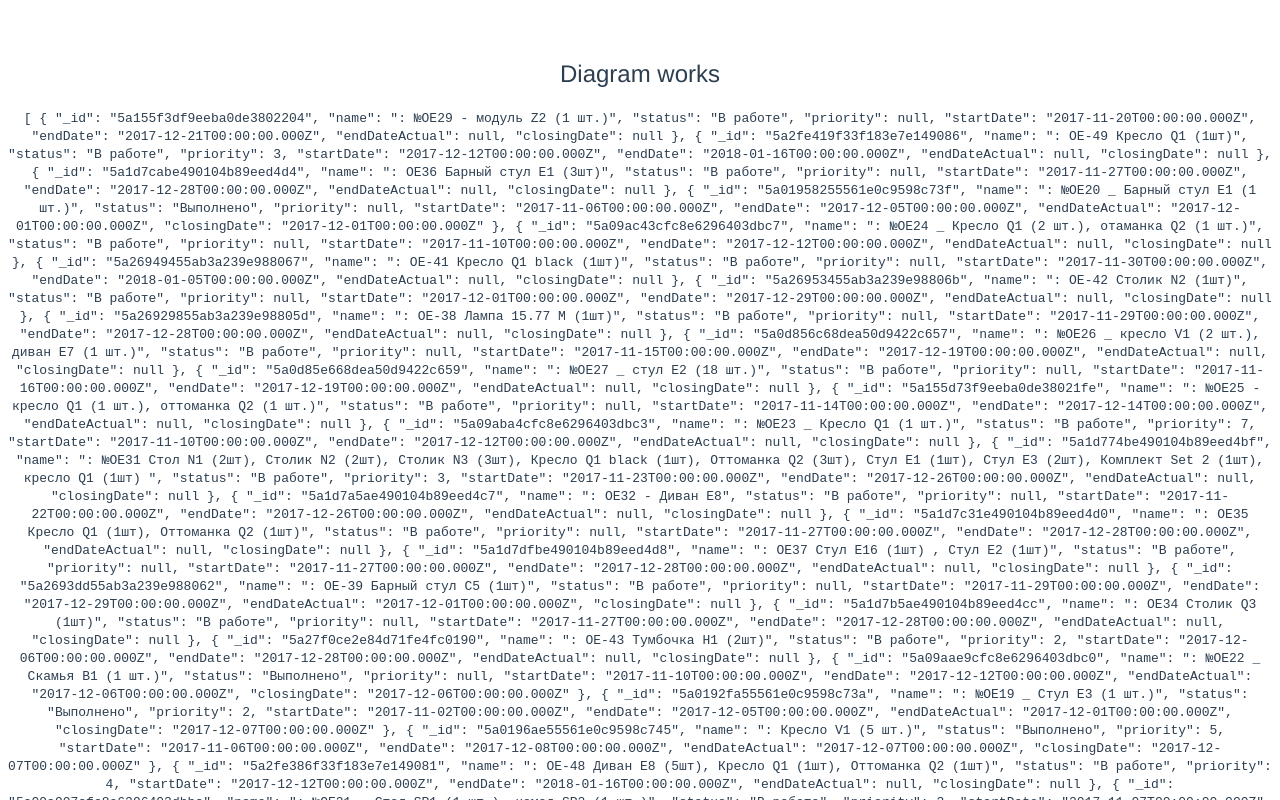
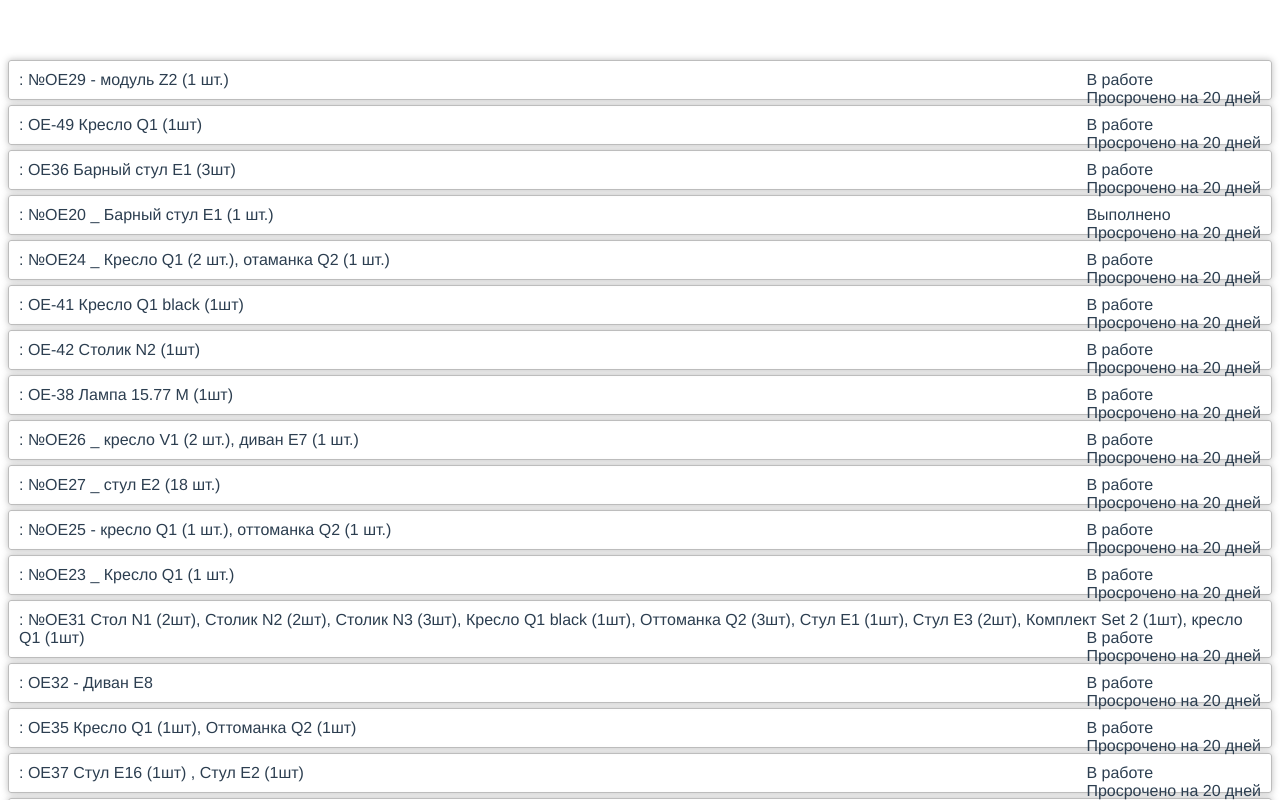
Before and after one commit to bluebirrrrd/deals-diagram, a Vue app: page / in a window 1280 px wide. Shown: the top 800 px of the page. Built offline with nearby package versions, Linux system fonts and the light colour scheme.

Commit message:
add Deal component

```diff
--- a/src/App.vue
+++ b/src/App.vue
@@ -26,7 +26,6 @@ export default {
   font-family: 'Avenir', Helvetica, Arial, sans-serif;
   -webkit-font-smoothing: antialiased;
   -moz-osx-font-smoothing: grayscale;
-  text-align: center;
   color: #2c3e50;
   margin-top: 60px;
 }
--- /dev/null
+++ b/src/components/Deal.vue
@@ -0,0 +1,46 @@
+<template>
+<li class="deal">
+  {{ deal.name }}
+  <span class="right">
+    {{ deal.status }} <br/>
+    {{ currentStatus }}
+  </span>
+  <span class="clear"></span>
+</li>
+</template>
+
+<script>
+export default {
+  name: 'Deal',
+  props: ['deal'],
+  computed: {
+    // compute the status depending on finish dates
+    currentStatus: function currentStatus() {
+      return 'Просрочено на 20 дней'
+    },
+  },
+}
+</script>
+
+<style scoped>
+.deal {
+  margin: 5px 0;
+  padding: 10px;
+  box-sizing: border-box;
+  display: block;
+  width: 100%;
+  border: 1px solid #bdbdbd;
+  border-radius: 3px;
+  box-shadow: 0px 0px 7px #bdbdbd;
+}
+
+.right {
+  float: right;
+}
+
+.clear {
+  clear: both;
+}
+
+/* add animation on hover */
+</style>
--- a/src/components/DealsDiagram.vue
+++ b/src/components/DealsDiagram.vue
@@ -1,20 +1,32 @@
 <template>
   <div class="diagram">
-    <h2>{{ msg }}</h2>
-    <code>
-      {{ deals | json }}
-    </code>
+    <ul>
+      <Deal v-for="deal of deals" :key="deal._id" :deal="deal"/>
+    </ul>
   </div>
 </template>
 
 <script>
+import Deal from './Deal'
+
 export default {
   name: 'DealsDiagram',
   props: ['deals'],
+  components: {
+    Deal
+  },
   data() {
     return {
-      msg: 'Diagram works',
+      minDate: '',
+      maxDate: ''
     }
+  },
+  watch: {
+    // on deals list update, recalculates minDate and maxDate of the range
+    deals: function(oldDeals, newDeals) {
+      this.minDate = ''
+      this.maxDate = ''
+    },
   },
 }
 </script>
```
